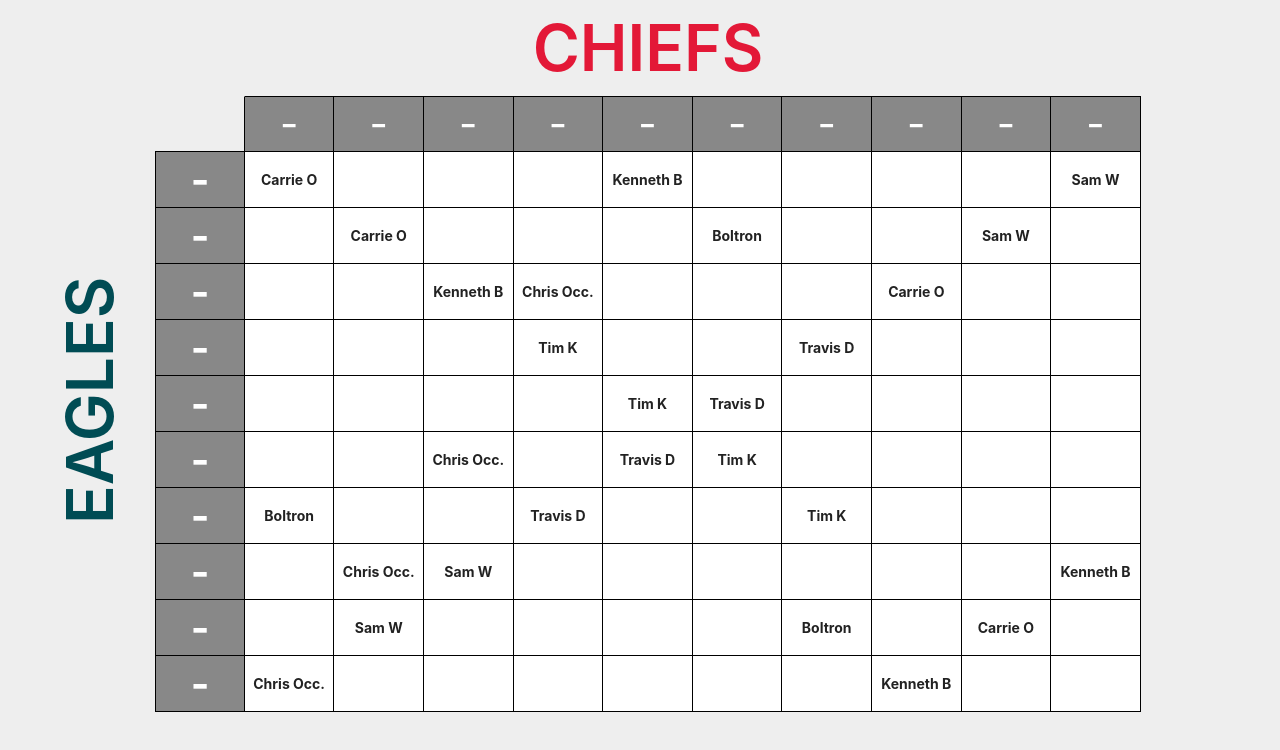
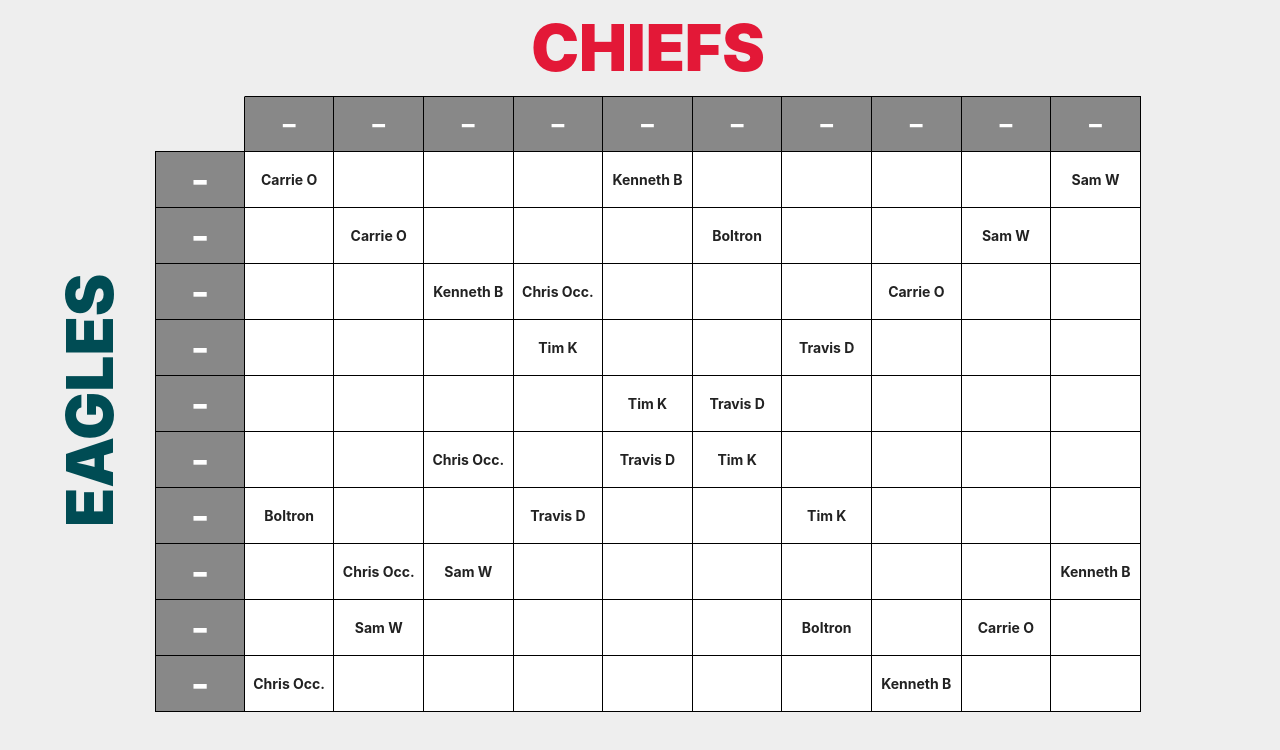
Before and after one commit to travman89/Squares-2024, a React (Vite) app: page / in a window 1280 px wide. Shown: the top 750 px of the page. Built offline with nearby package versions, Linux system fonts and the light colour scheme.

Commit message:
make team names thiccc

```diff
--- a/src/App.css
+++ b/src/App.css
@@ -72,14 +72,14 @@
   margin:2vh auto 2vh;
   font-size: 8vh;
   line-height:8vh;
-  font-weight: 600;
+  font-weight: 900;
   color: #E31837;
 }
 
 .team2{
   font-size: 8vh;
   line-height:8vh;
-  font-weight: 600;
+  font-weight: 900;
   color: #004C54;
   position: absolute;
   writing-mode: vertical-lr;
```
